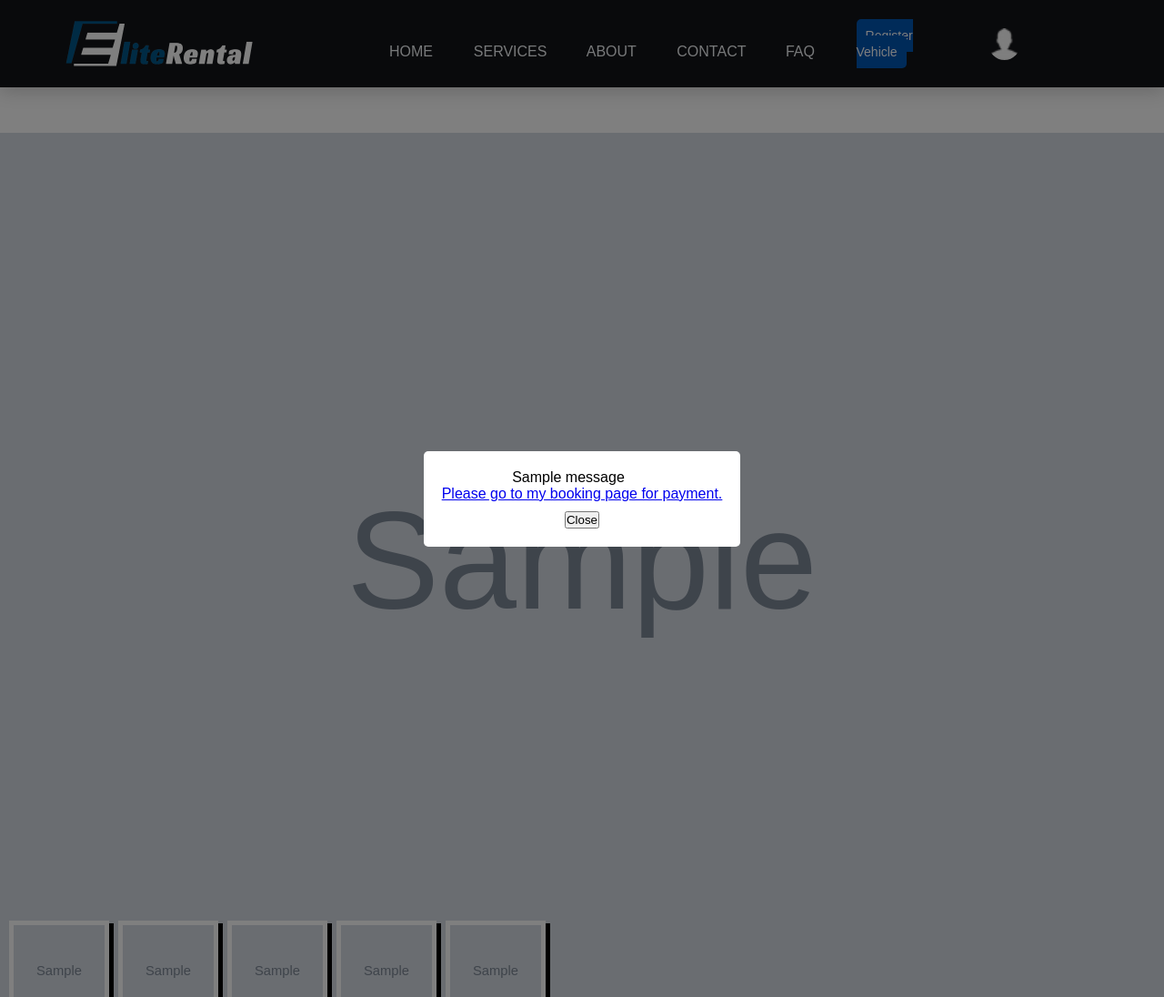
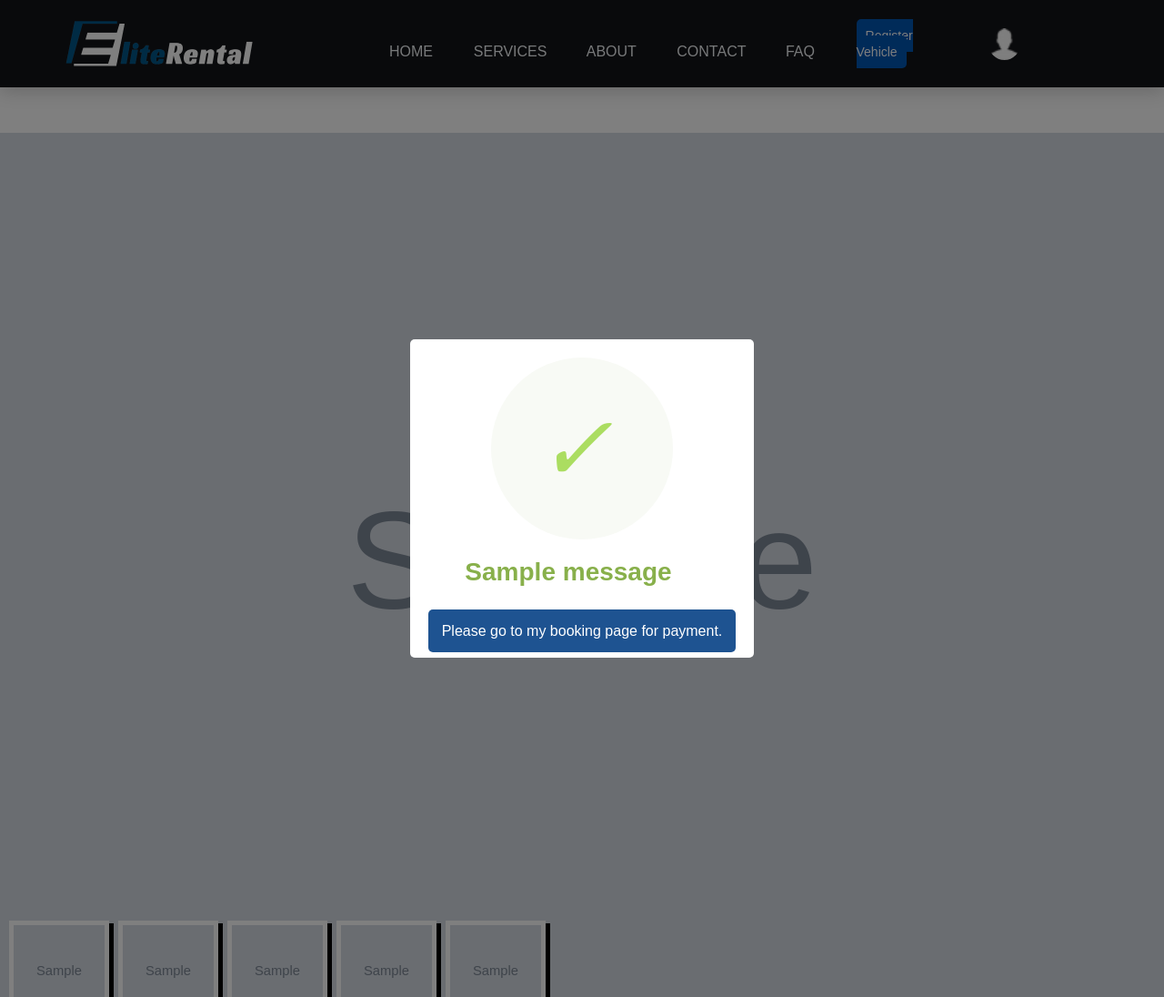
Before and after one commit to PrasanMadhikarmi/fyp_VehicleRental, a Django app: page /services/detail/1 in a window 1280 px wide. Shown: the whole page at 91% size. Run offline with Django 4.2, Linux system fonts and the light colour scheme; a user stored in the database is signed in; tables that the repository leaves empty hold one stand-in row (values such as "Sample post"); grey boxes marked "Sample" are stand-in pictures; one stand-in notice (Sample message) is shown; some libraries are stand-ins or nearby versions.

Commit message:
done with changes

```diff
--- a/services/templates/services/detail.html
+++ b/services/templates/services/detail.html
@@ -71,6 +71,21 @@
         .selected {
             color: gold;
         }
+
+        h1 {
+          color: #88B04B;
+          font-family: "Nunito Sans", "Helvetica Neue", sans-serif;
+          font-weight: 900;
+          font-size: 28px;
+          margin-bottom: 10px;
+        }
+
+        i {
+        color: #abdd61;
+        font-size: 100px;
+        line-height: 200px;
+        margin-left:-15px;
+      }
     </style>
 </head>
 
@@ -323,14 +338,16 @@
     {% if messages %}
     <div class="popup">
         <div class="popup-content">
-            <ul class="messages">
-                {% for message in messages %}
+            <div style="border-radius:200px; height:200px; width:200px; background: #F8FAF5; margin:0 auto;">
+                <i class="checkmark">✓</i>
+            </div>
+            <h1 style="margin-bottom: 40px; margin-top: 20px;">{% for message in messages %}
                 <li{% if message.tags %} class="{{ message.tags }}" {% endif %}>{{ message }}</li>
-                    {% endfor %}
-            </ul>
+                    {% endfor %}</h1>
+
             <!-- Add a link to a page -->
-            <p><a href="{% url 'services:booking' %}">Please go to my booking page for payment.</a></p>
-            <button class="popup-close" onclick="closePopup()">Close</button>
+            <p><a href="{% url 'services:booking' %}" style="padding: 15px; background-color: rgb(30, 83, 145); color: white; border-radius: 5px; margin-top: 20px; text-decoration: none;">Please go to my booking page for payment.</a></p>
+
         </div>
     </div>
     {% endif %}
```
